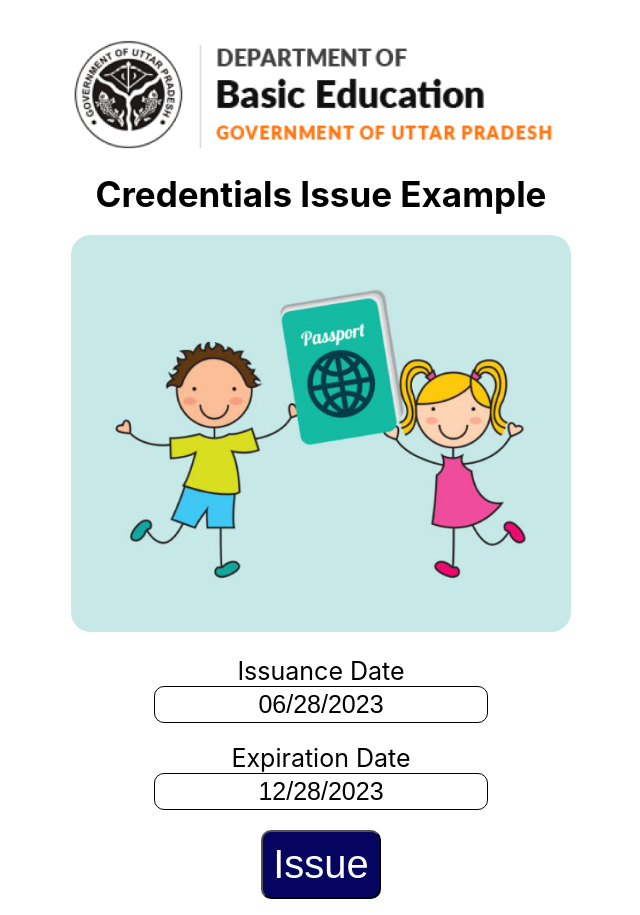
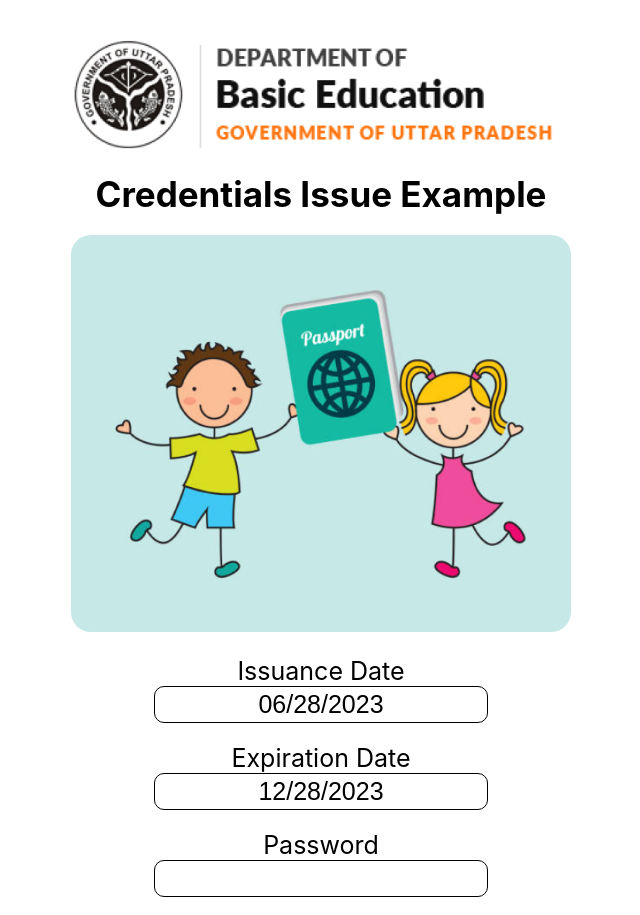
Before and after one commit to Unified-Learner-Passbook/issuance, a React (Create React App) app: page / in a window 1280 px wide. Shown: the top 915 px of the page, without its empty margins (319-959 px from the left). Built offline with nearby package versions, Linux system fonts and the light colour scheme.

Commit message:
added password module

```diff
--- a/src/App.js
+++ b/src/App.js
@@ -22,6 +22,7 @@ function App() {
 
   const [issuanceDate_txt, set_issuanceDate_txt] = useState(null);
   const [expirationDate_txt, set_expirationDate_txt] = useState(null);
+  const [password, set_password] = useState("");
   //"2023-12-06T11:56:27.259Z"
   useEffect(() => {
     if (issuanceDate != null) {
@@ -49,6 +50,7 @@ function App() {
   }, [response_data_assessment]);
 
   const enrollment_data = async () => {
+    if (password === "ULP@2023") {
       set_button_status(false);
       set_process_status("Getting Enrollment Data...");
       var data = JSON.stringify({
@@ -77,6 +79,9 @@ function App() {
         });
       setresponse_data_enrollment(response_api);
       asssesment_data();
+    } else {
+      alert("You Entered Wrong Password");
+    }
   };
   const asssesment_data = async () => {
     set_process_status("Getting Assessment Data...");
@@ -289,6 +294,16 @@ function App() {
               />
               <br />
               <br />
+              <font className="date_input_text">Password</font>
+              <br />
+              <input
+                type="password"
+                value={password}
+                onChange={(e) => set_password(e.target.value)}
+                className="date_input"
+              />
+              <br />
+              <br />
               <button
                 className="issue_but"
                 onClick={() => enrollment_data()}
```
Lines whose indentation alone changed are shown as unchanged.
